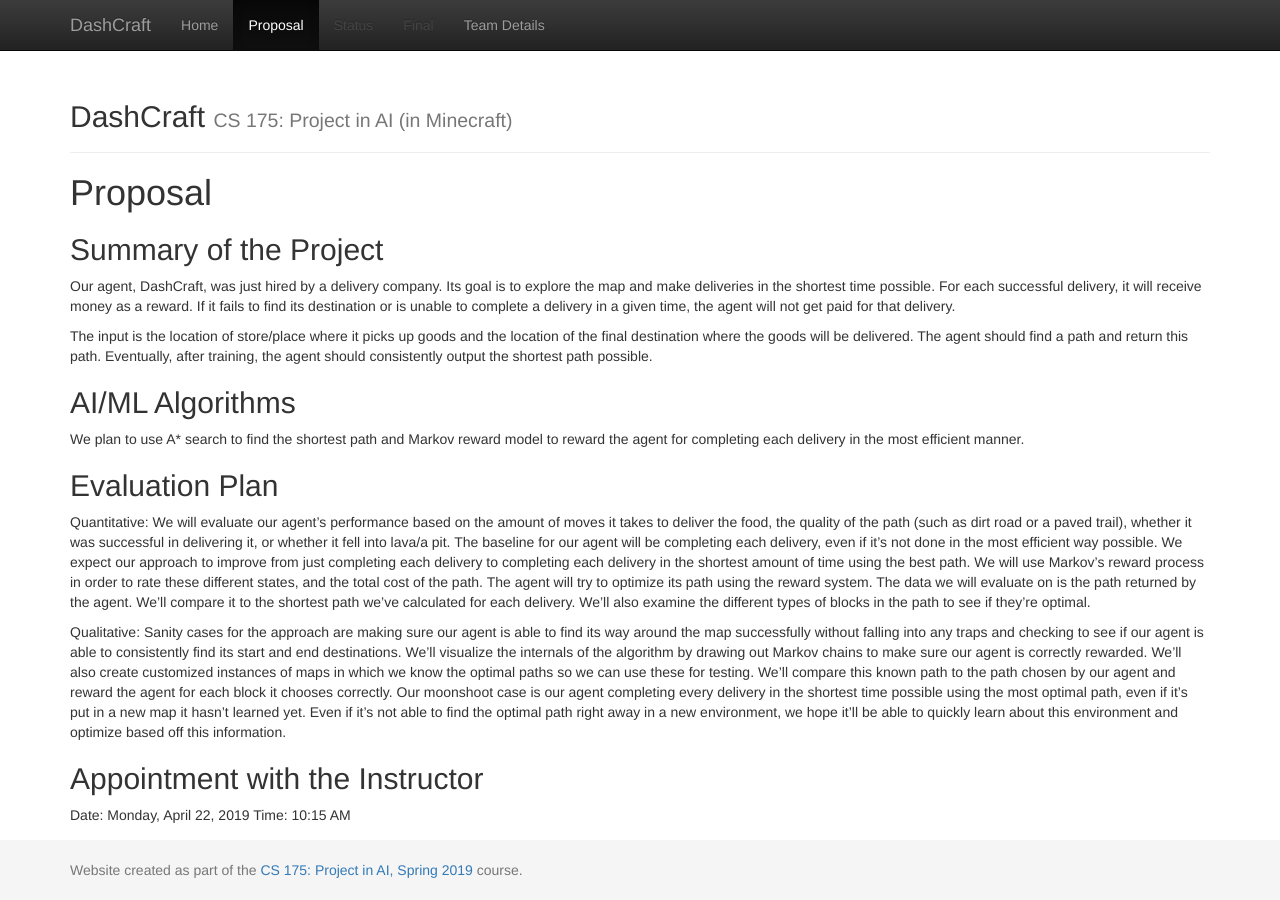
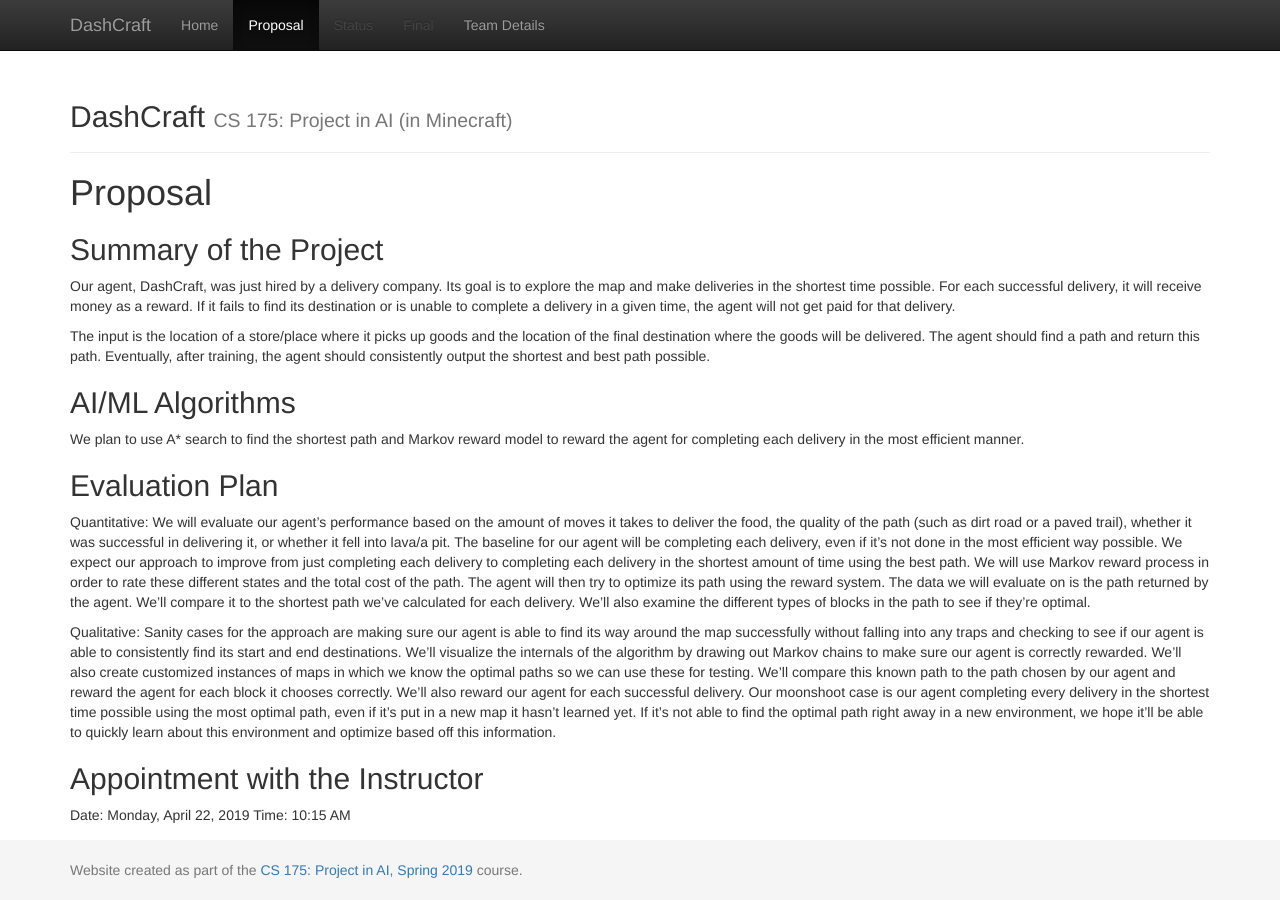
Before and after one commit to alonmaor/DashCraft, a Jekyll site: the page built from docs/proposal.md, in a window 1280 px wide. Built offline with Jekyll 4.4.1, drawn with Linux system fonts in a browser that asks for light colours.

Commit message:
Update proposal.md

```diff
--- a/docs/proposal.md
+++ b/docs/proposal.md
@@ -9,7 +9,7 @@ title: Proposal
 
 Our agent, DashCraft, was just hired by a delivery company. Its goal is to explore the map and make deliveries in the shortest time possible. For each successful delivery, it will receive money as a reward. If it fails to find its destination or is unable to complete a delivery in a given time, the agent will not get paid for that delivery.
 
-The input is the location of store/place where it picks up goods and the location of the final destination where the goods will be delivered. The agent should find a path and return this path. Eventually, after training, the agent should consistently output the shortest path possible.
+The input is the location of a store/place where it picks up goods and the location of the final destination where the goods will be delivered. The agent should find a path and return this path. Eventually, after training, the agent should consistently output the shortest and best path possible.
 
 
 ## AI/ML Algorithms
@@ -20,12 +20,10 @@ We plan to use A* search to find the shortest path and Markov reward model to re
 ## Evaluation Plan
 
 Quantitative:
-We will evaluate our agent’s performance based on the amount of moves it takes to deliver the food, the quality of the path (such as dirt road or a paved trail), whether it was successful in delivering it, or whether it fell into lava/a pit. The baseline for our agent will be completing each delivery, even if it’s not done in the most efficient way possible. We expect our approach to improve from just completing each delivery to completing each delivery in the shortest amount of time using the best path. We will use Markov’s reward process in order to rate these different states, and the total cost of the path. The agent will try to optimize its path using the reward system. The data we will evaluate on is the path returned by the agent. We’ll compare it to the shortest path we’ve calculated for each delivery. We’ll also examine the different types of blocks in the path to see if they’re optimal.
+We will evaluate our agent’s performance based on the amount of moves it takes to deliver the food, the quality of the path (such as dirt road or a paved trail), whether it was successful in delivering it, or whether it fell into lava/a pit. The baseline for our agent will be completing each delivery, even if it’s not done in the most efficient way possible. We expect our approach to improve from just completing each delivery to completing each delivery in the shortest amount of time using the best path. We will use Markov reward process in order to rate these different states and the total cost of the path. The agent will then try to optimize its path using the reward system. The data we will evaluate on is the path returned by the agent. We’ll compare it to the shortest path we’ve calculated for each delivery. We’ll also examine the different types of blocks in the path to see if they’re optimal.
 
 Qualitative:
-Sanity cases for the approach are making sure our agent is able to find its way around the map successfully without falling into any traps and checking to see if our agent is able to consistently find its start and end destinations. We'll visualize the internals of the algorithm by drawing out Markov chains to make sure our agent is correctly rewarded. We'll also create customized instances of maps in which we know the optimal paths so we can use these for testing. We'll compare this known path to the path chosen by our agent and reward the agent for each block it chooses correctly. Our moonshoot case is our agent completing every delivery in the shortest time possible using the most optimal path, even if it's put in a new map it hasn't learned yet. Even if it's not able to find the optimal path right away in a new environment, we hope it'll be able to quickly learn about this environment and optimize based off this information.
-
-
+Sanity cases for the approach are making sure our agent is able to find its way around the map successfully without falling into any traps and checking to see if our agent is able to consistently find its start and end destinations. We'll visualize the internals of the algorithm by drawing out Markov chains to make sure our agent is correctly rewarded. We'll also create customized instances of maps in which we know the optimal paths so we can use these for testing. We'll compare this known path to the path chosen by our agent and reward the agent for each block it chooses correctly. We'll also reward our agent for each successful delivery. Our moonshoot case is our agent completing every delivery in the shortest time possible using the most optimal path, even if it's put in a new map it hasn't learned yet. If it's not able to find the optimal path right away in a new environment, we hope it'll be able to quickly learn about this environment and optimize based off this information.
 
 
 ## Appointment with the Instructor
```
